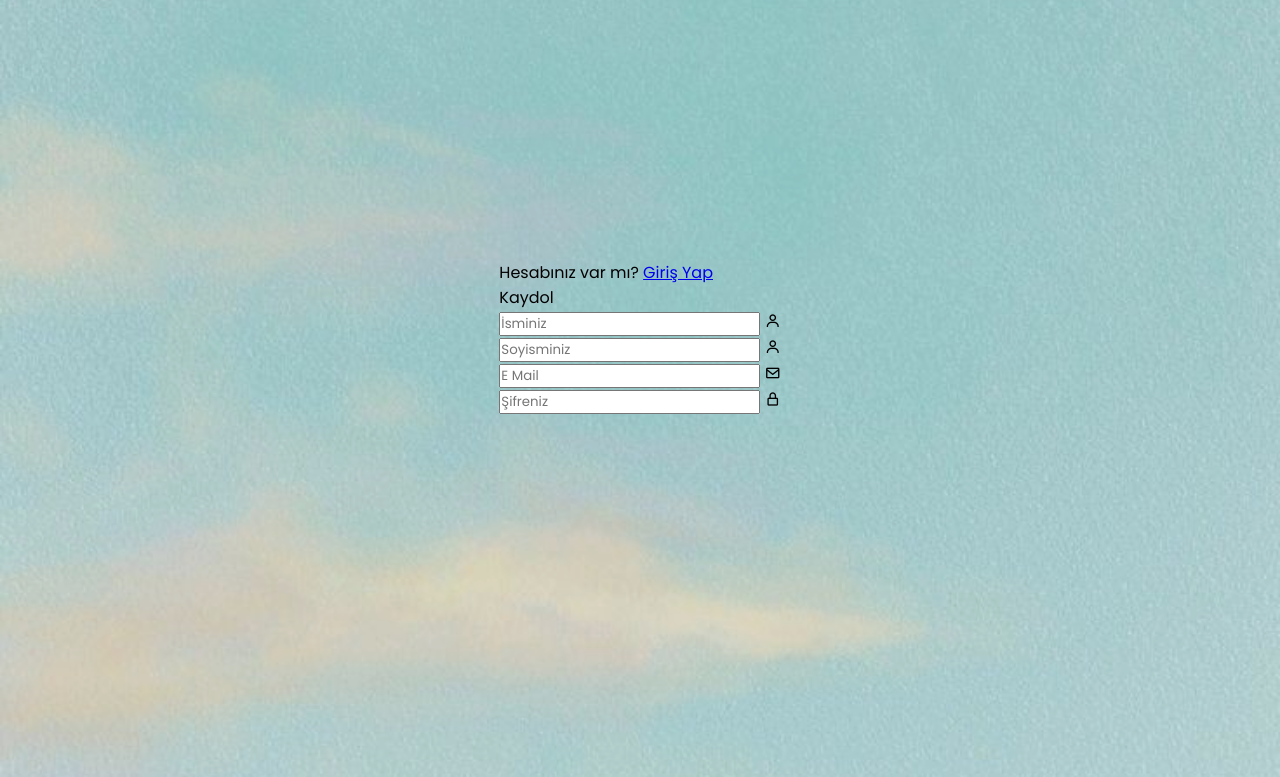
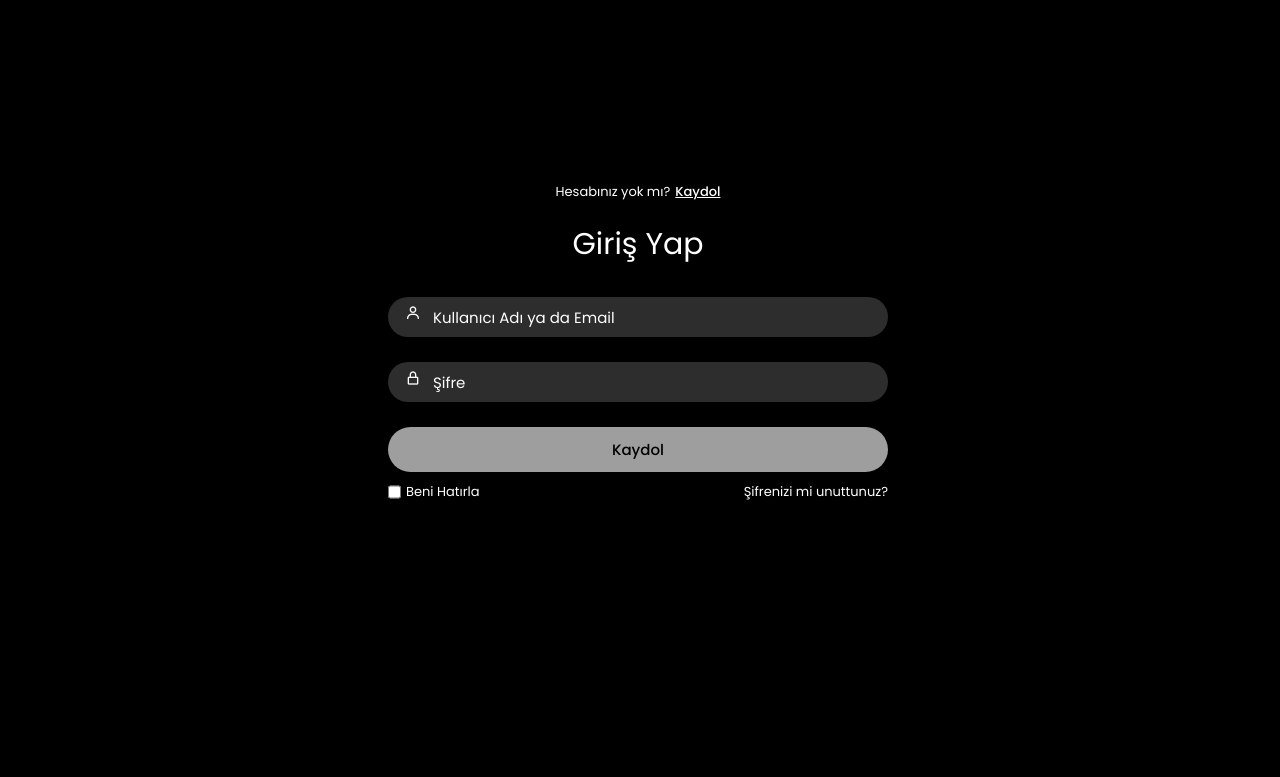
Before and after one commit to endeRojda/rojdaprojeinsson.github.io, a plain HTML site: page deneme.html in a window 1280 px wide. Shown: the part 103-880 px from the top of the page. Drawn offline with nearby package versions, Linux system fonts and the light colour scheme.

Commit message:
giriş kayıt

```diff
--- a/deneme.css
+++ b/deneme.css
@@ -20,7 +20,8 @@ body {
     justify-content: center;
     align-items: center;
     min-height: 110vh;
-background: rgba(39, 39, 39, 0.1);
+    /*background: rgba(39, 39, 39, 0.1);*/
+    background: #000;
 }
 
 .nav {
@@ -92,3 +93,133 @@ transition: .3s ease;
 .nav-menu-btn {
     display: none;
 }
+
+.form-box {
+    position:absolute;
+    display: flex;
+    align-items: center;
+    justify-content: center;
+    width: 512px;
+    height: 420px;
+    overflow:hidden;
+    z-index: 2;
+}
+
+.giris-kismi {
+    position: absolute;
+    left: 4px;
+    width: 500px;
+    display: flex;
+    flex-direction: column;
+    transition: .5s ease-in-out;
+}
+
+.kayit-kismi {
+    position: absolute;
+    right: -520px;
+    width: 500px;
+    display: flex;
+    flex-direction: column;
+    transition: .5s ease-in-out;
+}
+
+.top span {
+   color:  #fff;
+    font-size: small;
+    padding: 10px 0;
+    display: flex;
+    justify-content: center;
+}
+
+.top span a {
+    font-weight: 500;
+    color: #fff;
+    margin-left: 5px;
+}
+
+header{
+    color: #fff;
+    font-size: 30px;
+    text-align: center;
+    padding: 10px 0 30px 0;
+}
+
+.iki-form {
+    display: flex;
+    gap: 10px;
+}
+
+
+.giris-alani {
+    font-size: 15px;
+    background: rgba(225, 225, 225, 0.2);
+    color:#fff;
+    height: 40px;
+    width: 100%;
+    padding: 0 10px 0 45px;
+    border: none;
+    border-radius: 30px;
+    outline: none;
+    transition: .2s ease;
+}
+
+.input-field:hover, .giris-alani:focus{
+    background: rgba(225, 225, 225, 0.25);
+}
+
+
+::-webkit-input-placeholder {
+    color:#fff;
+}
+
+
+.giris-kutusu i{
+    position: relative;
+    top:-35px;
+    left: 17px;
+    color:#fff;
+
+}
+
+
+.submit{
+    font-size: 15px;
+    font-weight: 500;
+    color: black;
+    height: 45px;
+    width: 100%;
+    border: none;
+    border-radius: 30px;
+    background: rgba(225, 225, 225, 0.7);
+    cursor: pointer;
+    transition: .3s ease-in-out;
+}
+
+.submit:hover{
+    background: rgba(225, 225, 225, 0.5);
+    box-shadow: 1px 5px 7px 1px rgba(0, 0, 0, 0.2);
+}
+
+.two-col{
+    display: flex;
+    justify-content: space-between;
+    color: #fff;
+    font-size: small;
+    margin-top: 10px;
+}
+
+.two-col .one{
+    display: flex;
+    gap:5px;
+}
+
+
+
+.two label a{
+    text-decoration: none;
+    color: #fff;
+}
+
+.two label a:hover {
+    text-decoration: underline;
+}
--- a/deneme.html
+++ b/deneme.html
@@ -12,7 +12,7 @@
     <div class="arkaplan">
         <nav class="nav">
             <div class="nav-logo">
-                <p>ROJblog .</p>
+                <p>ROJblog.</p>
             </div>
             <div class="nav-menu">
                 <ul>
@@ -35,40 +35,85 @@
         </nav>
 
         <!------------------form kutusu------------------------------------------>
-        <div class="form-bok">
-        <!----------------kayıt formu---------------------->
-            <div class="kayit-formu" id="kayit">
-                <div class="ust">
+        <div class="form-box">
+
+
+        <!----------------giriş formu---------------------------->
+        <div class="giris-kismi" id="giris">
+            <div class="top">
+                <span>Hesabınız yok mı? <a href="#" onclick="register()">Kaydol</a></span><!---emin değilim-->
+                <header>Giriş Yap</header>
+            </div>
+
+            <div class="giris-kutusu">
+                <input type="text" class="giris-alani" placeholder="Kullanıcı Adı ya da Email">
+                <i class="bx bx-user"></i>
+            </div>
+
+            <div class="giris-kutusu">
+                <input type="password" class="giris-alani" placeholder="Şifre">
+                <i class="bx bx-lock-alt"></i>
+            </div>
+            <div class="giris-kutusu">
+                <input type="submit" class="submit" value="Kaydol">
+            </div>
+            <div class="two-col">
+                <div class="one">
+                    <input type="checkbox" id="login-check" >
+                    <label for="login-check">Beni Hatırla</label>
+                </div>
+                <div class="two">
+                    <label><a href="#">Şifrenizi mi unuttunuz?</a></label>
+                </div>
+            </div>
+        </div>
+
+        <!----------------kayıt formu---------------------------->
+            <div class="kayit-kismi" id="kayit">
+                <div class="top">
                     <span>Hesabınız var mı? <a href="#" onclick="login()">Giriş Yap</a></span><!---emin değilim-->
                     <header>Kaydol</header>
                 </div>
                 <div class="iki-form">
 
                     <div class="giris-kutusu">
-                        <input type="text" class="giris-alani" placeholder="İsminiz">
+                        <input type="text" class="giris-alani" placeholder="İsim">
                         <i class="bx bx-user"></i>
                     </div>
 
                     <div class="giris-kutusu">
-                        <input type="text" class="giris-alani" placeholder="Soyisminiz">
+                        <input type="text" class="giris-alani" placeholder="Soyisim">
                         <i class="bx bx-user"></i>
                     </div>
 
-                    <div class="giris-kutusu">
-                        <input type="text" class="giris-alani" placeholder="E Mail">
-                        <i class="bx bx-envelope"></i>
+                </div>
+                <div class="giris-kutusu">
+                    <input type="text" class="giris-alani" placeholder="Email">
+                    <i class="bx bx-envelope"></i>
+                </div>
+
+                <div class="giris-kutusu">
+                    <input type="password" class="giris-alani" placeholder="Şifre">
+                    <i class="bx bx-lock-alt"></i>
+                </div>
+                <div class="giris-kutusu">
+                    <input type="submit" class="submit" value="Kaydol">
+                </div>
+                <div class="two-col">
+                    <div class="one">
+                        <input type="checkbox" id="register-check" >
+                        <label for="register-check">Beni Hatırla</label>
                     </div>
-
-
-                    <div class="giris-kutusu">
-                        <input type="password" class="giris-alani" placeholder="Şifreniz">
-                        <i class="bx bx-lock-alt"></i>
+                    <div class="two">
+                        <label><a href="#">Şart & Koşullar</a></label>
                     </div>
-
                 </div>
             </div>
         </div>
 
+
+
+
     </div>
     </body>
 </html>
```
Lines whose indentation alone changed are shown as unchanged.
